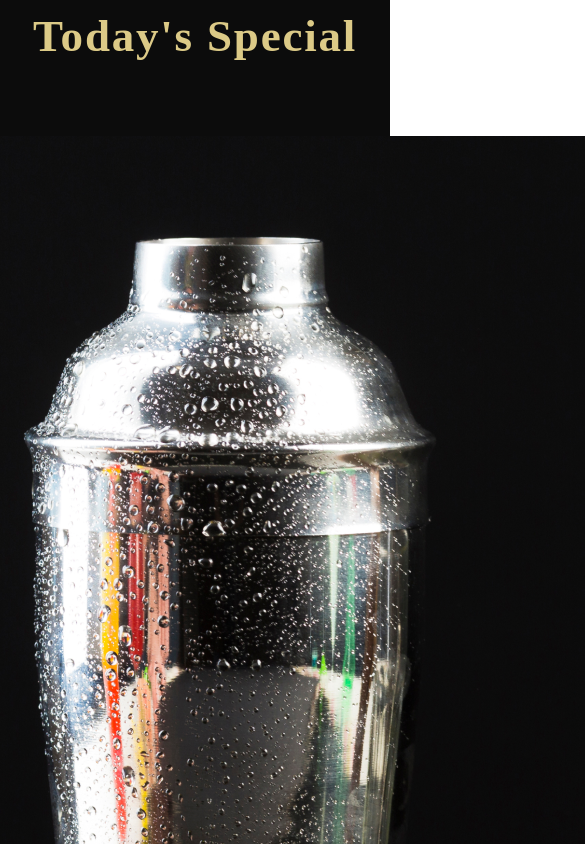
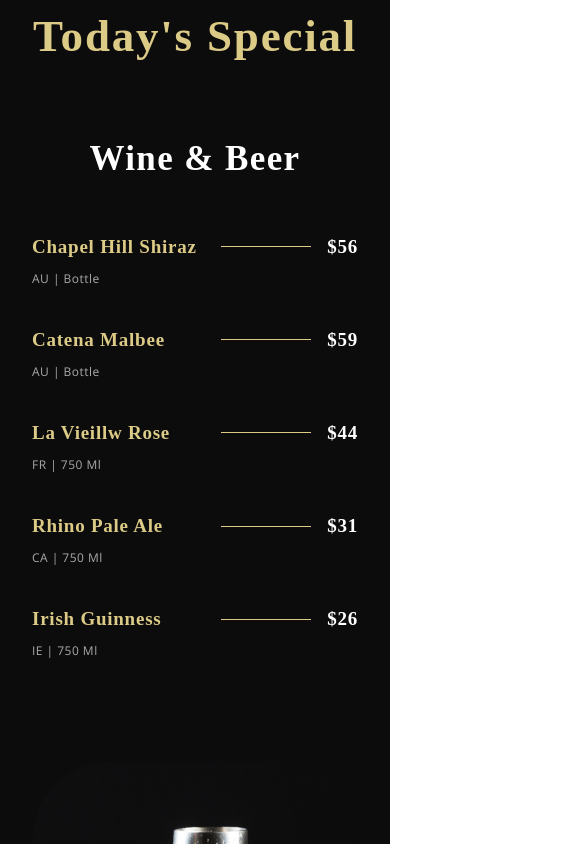
Before and after one commit to Tomas-Garnero/MyRestaurant-PROYECT, a React (Create React App) app: page / in a window 390 px wide. Shown: the part 3280-4124 px from the top of the page, 585 px wide, since content can reach past the window. Built offline with nearby package versions, Linux system fonts and the light colour scheme; a web font is replaced by a local one.

Commit message:
SpecialMenu component added

```diff
--- a/src/container/Menu/SpecialMenu.css
+++ b/src/container/Menu/SpecialMenu.css
@@ -17,3 +17,71 @@
     align-items: flex-start;
     flex-direction: row;
 }
+
+.app__specialMenu-menu_heading {
+    font-family: var(--font-base);
+    font-weight: 600;
+    font-size: 45px;
+    line-height: 58.5px;
+    letter-spacing: 0.04em;
+    color: var(--color-white);
+}
+
+.app__specialMenu-menu_wine,
+.app__specialMenu-menu_cocktails {
+    flex: 1;
+    width: 100%;
+    flex-direction: column;
+}
+
+.app__specialMenu-menu_img {
+    width: 410px;
+    margin: 0 2rem;
+}
+
+.app__specialMenu-menu_img img {
+    width: 100%;
+    height: auto;
+    border-radius: 80px;
+}
+
+.app__specialMenu_menu_items {
+    display: flex;
+    flex-direction: column;
+
+    margin: 2rem 0;
+    width: 100%;
+}
+
+@media screen and (max-width: 2000px) {
+    .app__specialMenu-menu_img {
+        width: 600px;
+    }
+
+    .app__specialMenu-menu_img img {
+        height: 850px;
+    }
+}
+
+@media screen and (max-width: 1150px) {
+    .app__specialMenu-menu {
+        flex-direction: column;
+        align-items: center;
+        width: 100%;
+    }
+
+    .app__specialMenu-menu_img {
+        margin: 3rem 0;
+    }
+}
+
+@media screen and (max-width: 650px) {
+    .app__specialMenu-menu_img {
+        width: 100%;
+    }
+
+    .app__specialMenu-menu_heading {
+        font-size: 35px;
+        line-height: 48.5px;
+    }
+}
--- a/src/container/Menu/SpecialMenu.jsx
+++ b/src/container/Menu/SpecialMenu.jsx
@@ -12,7 +12,7 @@
         </div>
         <div className='app__specialMenu-menu'>
             <div className='app__specialMenu-menu_wine flex__center'>
-                <p className='app__specialMenu_menu_heading'>Wine & Beer</p>
+                <p className='app__specialMenu-menu_heading'>Wine & Beer</p>
                 <div className='app__specialMenu_menu_items'>
                     {data.wines.map((wine, index) => (
                         <MenuItem key={wine.title + index} title={wine.title} price={wine.price} tags={wine.tags} />
@@ -23,7 +23,7 @@
                 <img src={images.menu} alt="menu img" />
             </div>
             <div className='app__specialMenu-menu_cocktails flex__center'>
-                <p className='app__specialMenu_menu_heading'>Wine & Beer</p>
+                <p className='app__specialMenu-menu_heading'>Cocktails</p>
                 <div className='app__specialMenu_menu_items'>
                     {data.cocktails.map((cocktail, index) => (
                         <MenuItem key={cocktail.title + index} title={cocktail.title} price={cocktail.price} tags={cocktail.tags} />
```
